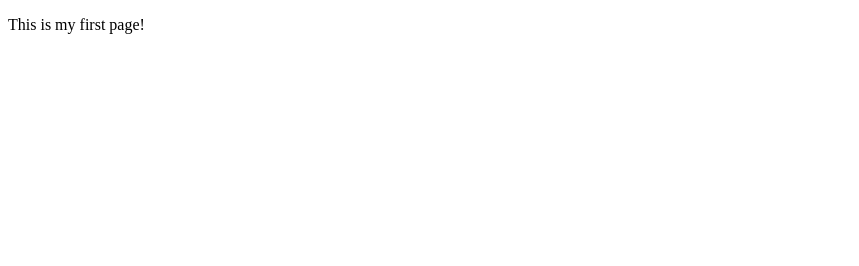
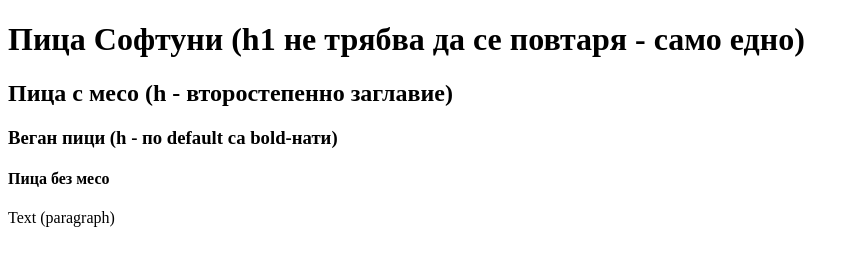
Before and after one commit to ivakto/js-html-css, a plain HTML site: page 01. Introduction to HTML and CSS/index.htm in a window 1280 px wide. Shown: the whole page, without its empty margins (0-859 px from the left). Drawn offline with Linux system fonts and the light colour scheme.

Commit message:
Add headings and paragraph to the HTML body

```diff
--- a/01. Introduction to HTML and CSS/index.htm
+++ b/01. Introduction to HTML and CSS/index.htm
@@ -8,7 +8,11 @@
 </head>
 <body>
 
-    <p>This is my first page!</p>
+    <h1>Пица Софтуни (h1 не трябва да се повтаря - само едно)</h1>
+    <h2>Пица с месо (h - второстепенно заглавие)</h2>
+    <h3>Веган пици (h - по default са bold-нати)</h3>
+    <h4>Пица без месо</h4>
+    <p>Text (paragraph)</p>
 
 </body>
 </html>
```
